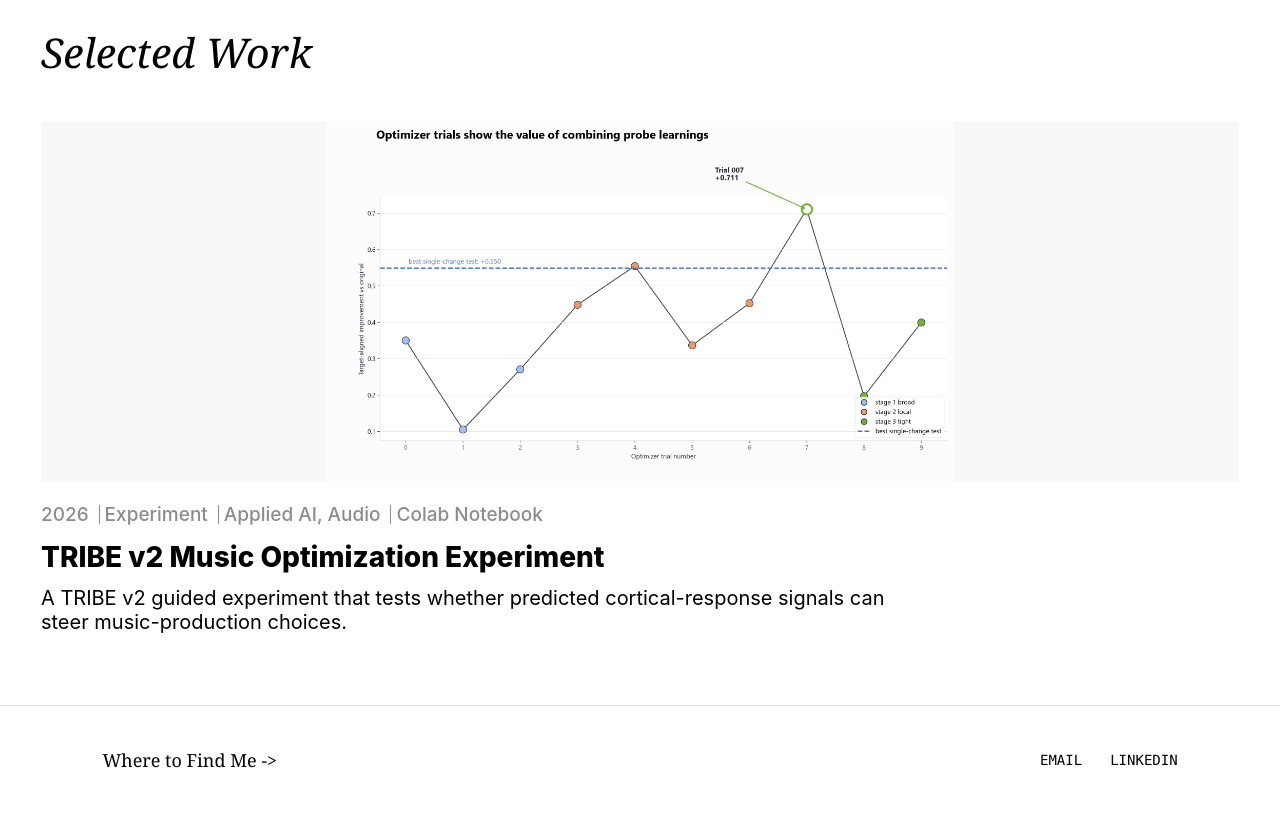
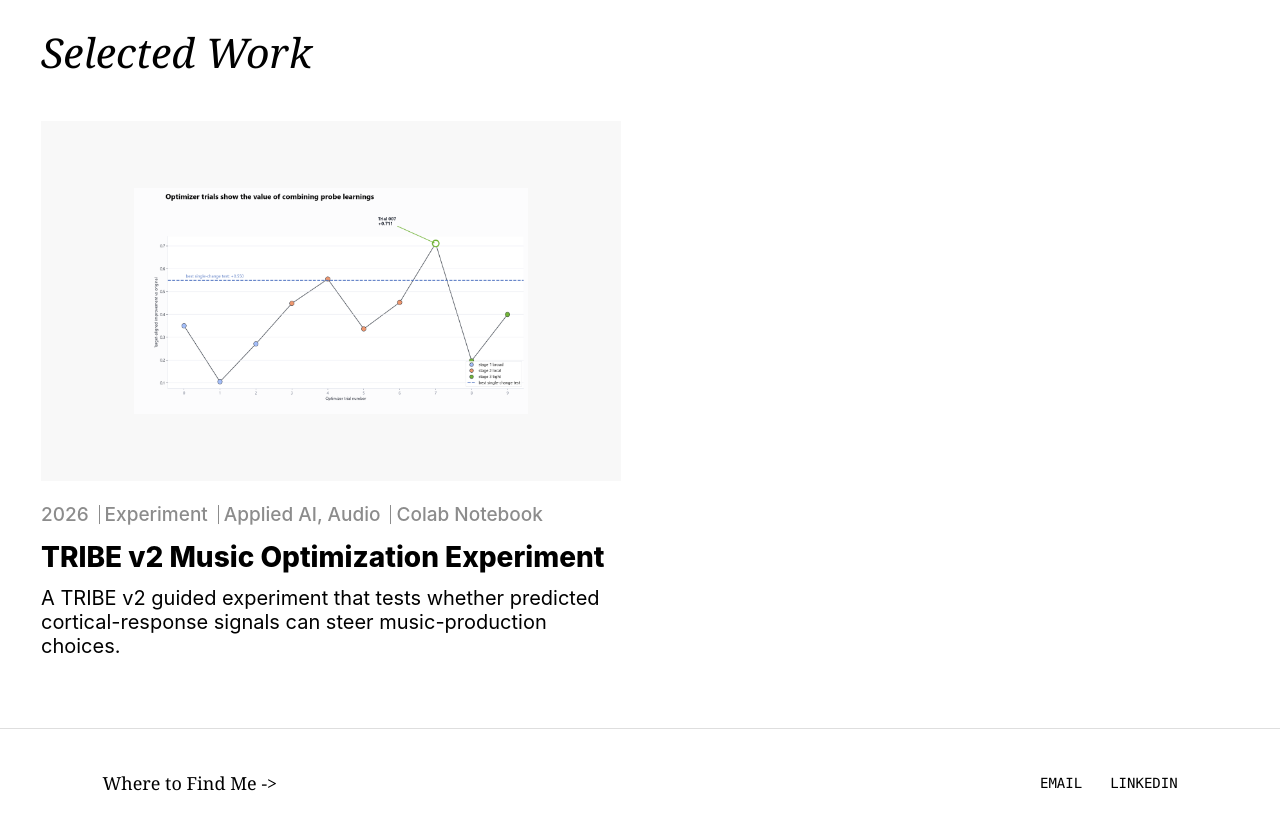
Before and after one commit to arnav-goel05/portfolio-website, a React (Vite) app: page / in a window 1280 px wide. Shown: the part 840-1669 px from the top of the page. Built offline with nearby package versions, Linux system fonts and the light colour scheme.

Commit message:
Constrain single project card width

```diff
--- a/src/styles/portfolio.css
+++ b/src/styles/portfolio.css
@@ -202,10 +202,6 @@
   gap: clamp(44px, 5vw, 70px) clamp(36px, 3vw, 60px);
 }
 
-.work-list:has(.work-card:only-child) {
-  grid-template-columns: 1fr;
-}
-
 .work-card {
   display: block;
   color: #000000;
```
